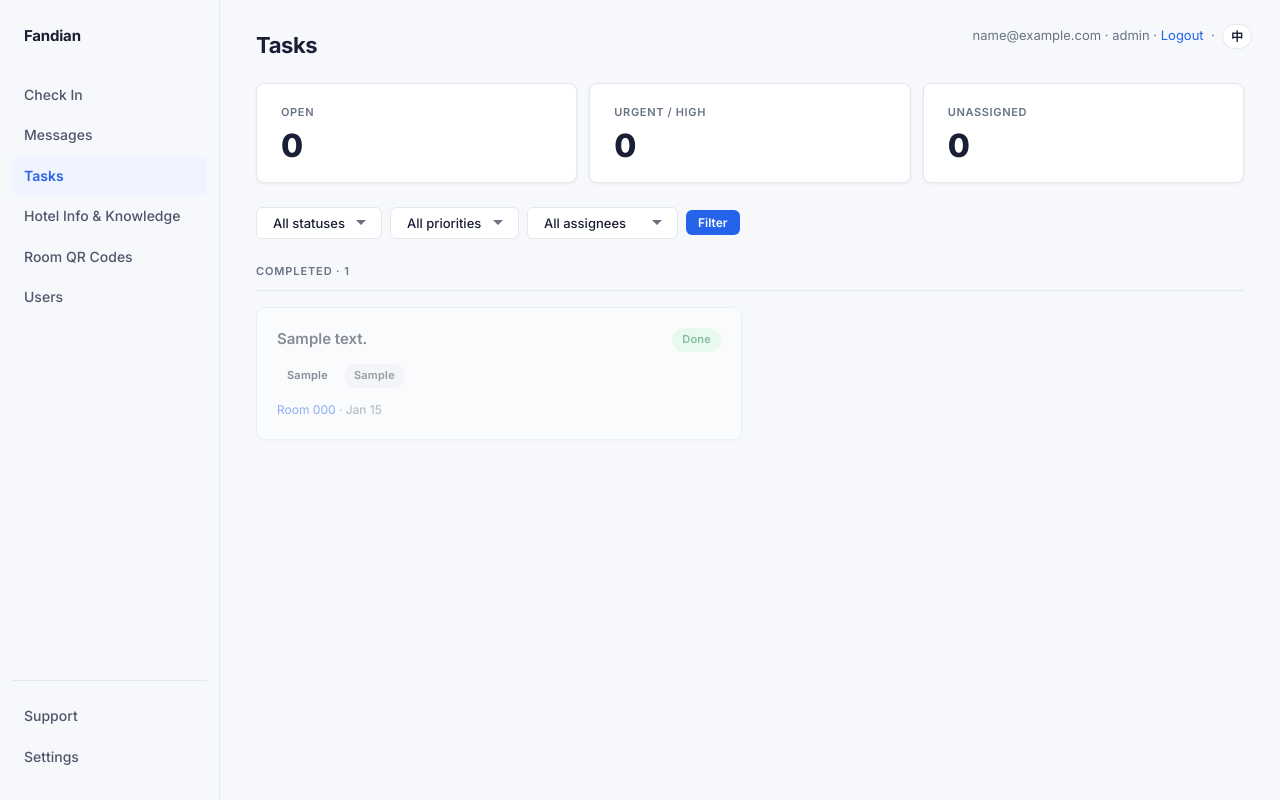
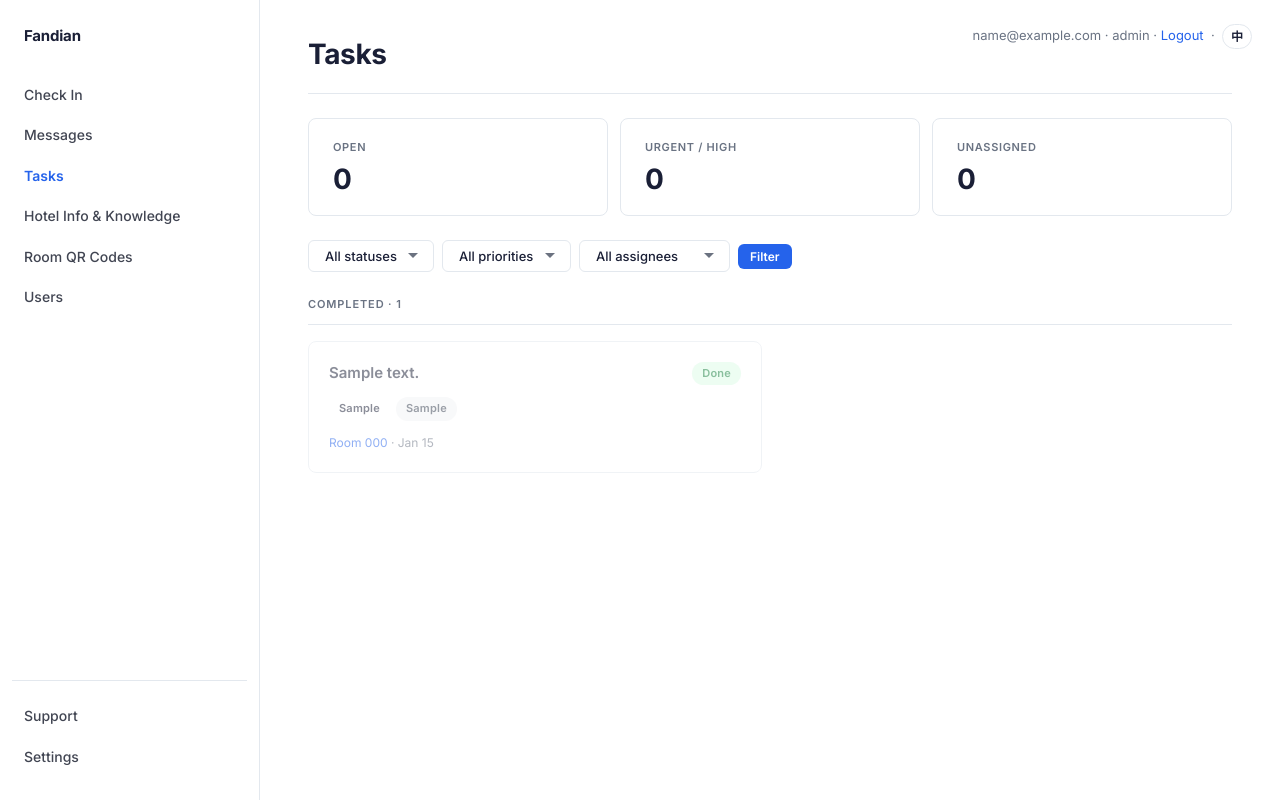
Before and after one commit to gavinwang-oss/fandian, a Flask app: page /admin/tasks in a window 1280 px wide. Run offline with Flask 3, Linux system fonts and the light colour scheme; the visitor is signed in with stand-in values (Sample User, id 1); tables that the repository leaves empty hold one stand-in row (values such as "Sample post"); some libraries are stand-ins or nearby versions.

Commit message:
Align admin UI with Stripe-style dashboard spec
- Pure white background and white sidebar with hairline separation
- Flat elevation: 1px #E3E8EE borders instead of card shadows
- Active nav signaled by accent color only, no background pill
- 28px page titles with divider underneath, exact spec grays
- Outlined white secondary buttons; neutralize filled stat card and ROI panel
- Wider sidebar (260px) and roomier content padding

Co-Authored-By: Claude Fable 5 <noreply@anthropic.com>

```diff
--- a/static/admin.css
+++ b/static/admin.css
@@ -1,10 +1,11 @@
 @import url('https://fonts.googleapis.com/css2?family=Inter:wght@400;500;600;700;800&display=swap');
 
 :root {
-  --bg:        #f6f8fb;
+  --bg:        #ffffff;
   --panel:     #ffffff;
   --text:      #1a1f36;
-  --muted:     #687385;
+  --muted:     #6a7383;
+  --muted-2:   #87909f;
   --border:    #e3e8ee;
   --accent:    #2563eb;
   --accent-hover: #1d4ed8;
@@ -13,8 +14,8 @@
   --danger:    #dc2626;
   --success:   #16a34a;
   --warning:   #d97706;
-  --shadow:    0 1px 3px rgba(0,0,0,0.06), 0 4px 16px rgba(0,0,0,0.05);
-  --shadow-sm: 0 1px 2px rgba(0,0,0,0.05);
+  --shadow:    0 4px 12px rgba(0,0,0,0.08), 0 12px 32px rgba(0,0,0,0.06);
+  --shadow-sm: none;
   --radius:    8px;
   --radius-sm: 6px;
   --radius-pill: 999px;
@@ -37,7 +38,7 @@ a:hover { text-decoration: underline; }
 /* ── Layout ── */
 .layout {
   display: grid;
-  grid-template-columns: 220px 1fr;
+  grid-template-columns: 260px 1fr;
   min-height: 100vh;
 }
 
@@ -80,27 +81,27 @@ a:hover { text-decoration: underline; }
   display: block;
   padding: 8px 12px;
   border-radius: var(--radius-sm);
-  color: #4f566b;
+  color: #414552;
   font-size: 14px;
   font-weight: 500;
   transition: background 0.15s, color 0.15s;
 }
 
 .nav a:hover {
-  background: rgba(26,31,54,0.05);
+  background: rgba(26,31,54,0.04);
   color: var(--text);
   text-decoration: none;
 }
 
 .nav a.active {
-  background: var(--accent-soft);
+  background: transparent;
   color: var(--accent);
   font-weight: 600;
 }
 
 /* ── Main content ── */
 .content {
-  padding: 28px 36px 48px;
+  padding: 32px 48px 64px;
   width: 100%;
   min-width: 0;
   position: relative;
@@ -317,7 +324,6 @@ label {
   border: 1px solid var(--border);
   border-radius: var(--radius);
   padding: 20px 24px;
-  box-shadow: var(--shadow-sm);
 }
 
 .stat-card .stat-label {
@@ -330,10 +336,10 @@ label {
 }
 
 .stat-card .stat-value {
-  font-size: 32px;
-  font-weight: 800;
-  letter-spacing: -1px;
-  line-height: 1;
+  font-size: 28px;
+  font-weight: 700;
+  letter-spacing: -0.5px;
+  line-height: 1.1;
 }
 
 .stat-card.stat-urgent .stat-value { color: var(--danger); }
@@ -364,22 +370,19 @@ label {
   border: 1px solid var(--border);
   border-radius: var(--radius);
   padding: 20px;
-  box-shadow: var(--shadow-sm);
   display: flex;
   flex-direction: column;
   gap: 12px;
 }
 
-.task-card:hover { box-shadow: var(--shadow); }
+.task-card:hover { border-color: #c9d2dc; }
 
 .task-card.priority-urgent {
-  box-shadow: inset 3px 0 0 var(--danger), var(--shadow-sm);
-  background: #fffafa;
+  box-shadow: inset 3px 0 0 var(--danger);
 }
 
 .task-card.priority-high {
-  box-shadow: inset 3px 0 0 var(--warning), var(--shadow-sm);
-  background: #fffcf5;
+  box-shadow: inset 3px 0 0 var(--warning);
 }
 
 .task-card.status-done {
@@ -568,11 +569,13 @@ label {
 .small { font-size: 12px; color: var(--muted); }
 
 .page-header {
-  margin-bottom: 20px;
+  margin-bottom: 24px;
+  padding-bottom: 16px;
+  border-bottom: 1px solid var(--border);
 }
 
 .page-header h2 {
-  font-size: 22px;
+  font-size: 28px;
   font-weight: 700;
   letter-spacing: -0.4px;
 }
@@ -1099,22 +1101,15 @@ label {
   border: 1px solid var(--border);
   border-radius: var(--radius);
   padding: 20px 24px;
-  box-shadow: 0 1px 3px rgba(0,0,0,.06);
 }
-.stat-card.highlight {
-  background: var(--accent);
-  border-color: var(--accent);
-  color: #fff;
-}
-.stat-card.highlight .stat-label,
-.stat-card.highlight .stat-hint { color: #bfdbfe; }
-.stat-label { font-size: 12px; font-weight: 600; color: #888; text-transform: uppercase; letter-spacing: .04em; margin-bottom: 6px; }
-.stat-value { font-size: 32px; font-weight: 700; line-height: 1.1; }
+.stat-card.highlight .stat-value { color: var(--accent); }
+.stat-label { font-size: 12px; font-weight: 600; color: var(--muted); text-transform: uppercase; letter-spacing: .04em; margin-bottom: 6px; }
+.stat-value { font-size: 28px; font-weight: 700; line-height: 1.1; }
 .stat-pct { font-size: 16px; font-weight: 600; margin-left: 6px; }
 .stat-pct.good { color: #16a34a; }
 .stat-pct.ok   { color: #d97706; }
 .stat-pct.warn { color: #dc2626; }
-.stat-hint { font-size: 12px; margin-top: 4px; }
+.stat-hint { font-size: 12px; margin-top: 4px; color: var(--muted-2); }
 
 .analytics-row { display: flex; gap: 16px; margin-bottom: 24px; }
 
```
Also changed, not shown: other parts of static/admin.css (+15 -12 lines).
